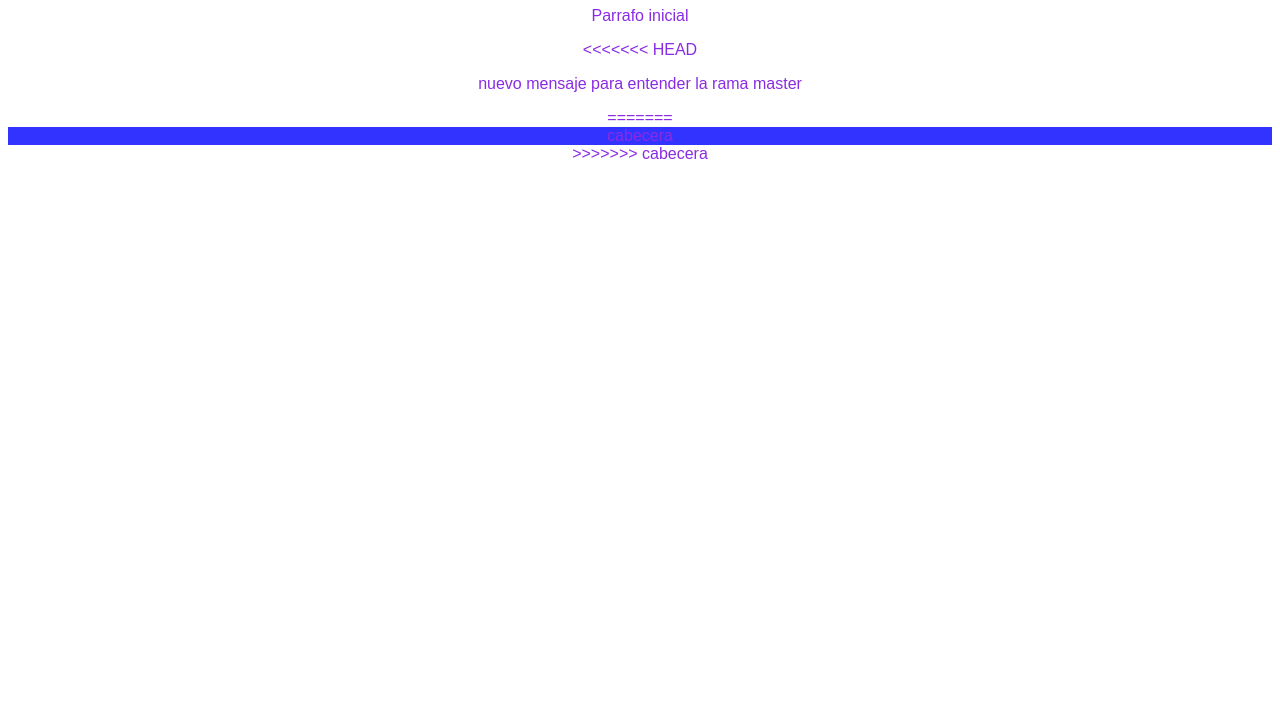
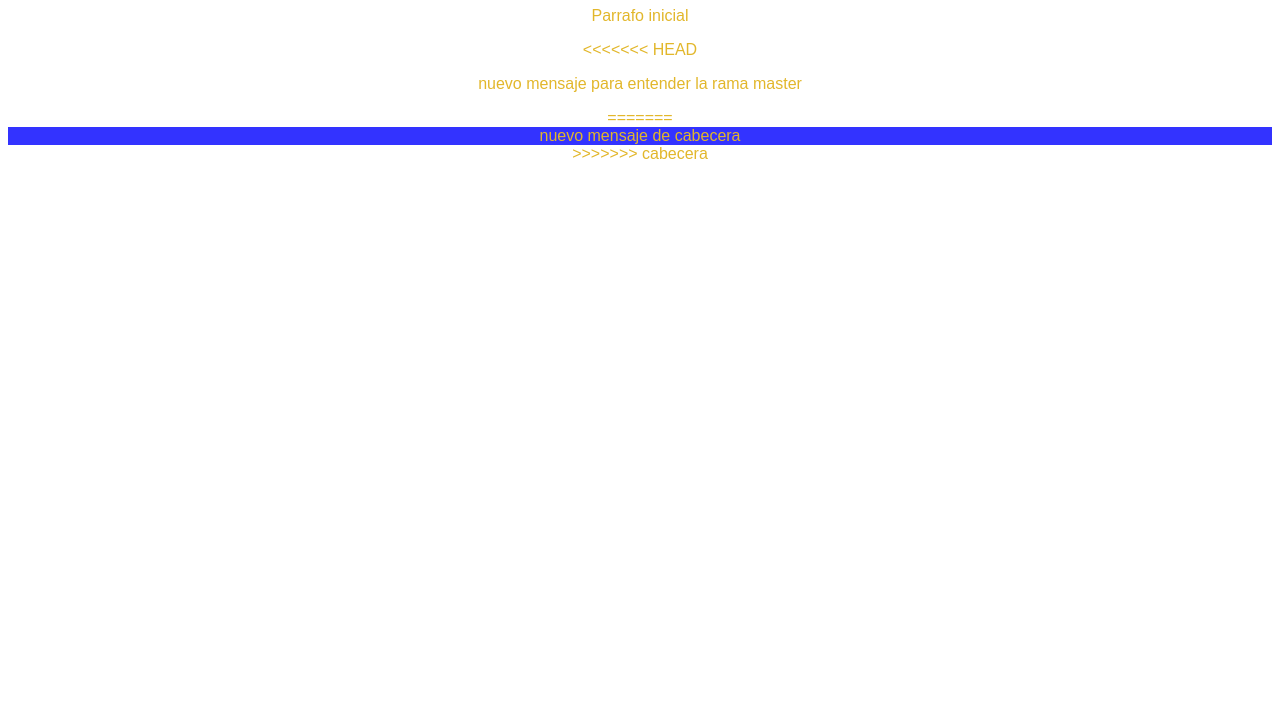
Before and after one commit to ceGarcia23/hyperblog_2, a plain HTML site: page index.html in a window 1280 px wide. Shown: the part 73-800 px from the top of the page. Drawn offline with Linux system fonts and the light colour scheme.

Commit message:
nuevo mensaje de la cabecera

```diff
--- a/css/estilos.css
+++ b/css/estilos.css
@@ -1,7 +1,7 @@
 body
 
 {
-    color:blueviolet;
+    color:rgb(226, 183, 43);
     text-align: center;
     font-family: "Arial";
 
--- a/index.html
+++ b/index.html
@@ -17,7 +17,7 @@
 
     <div id="container">
         <div id="cabecera">
-            cabecera
+            nuevo mensaje de cabecera
         </div>
     </div>
 
```
